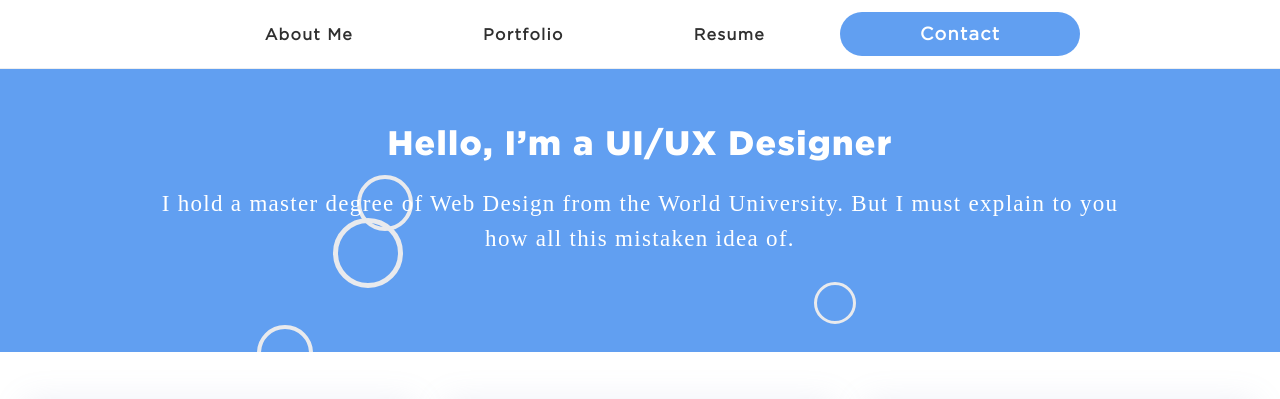
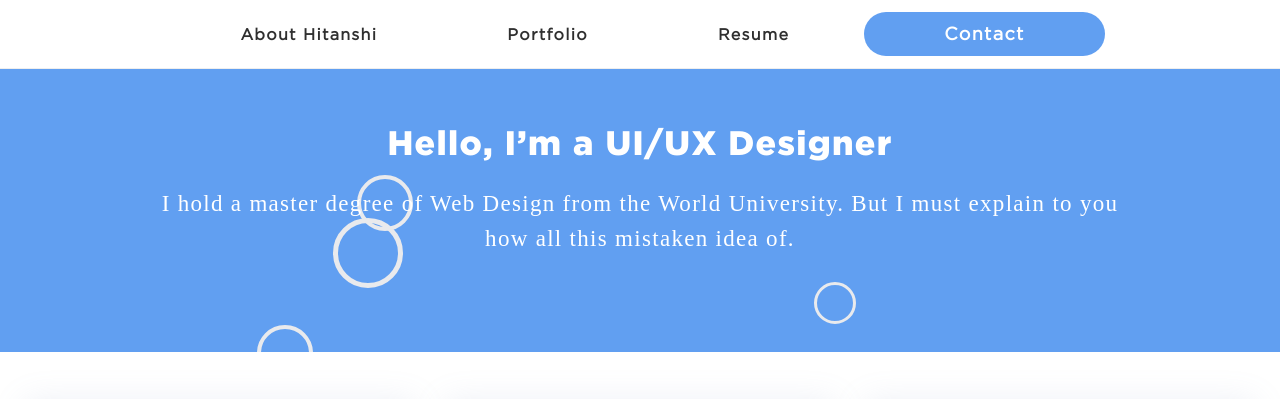
Before and after one commit to hitanshi-gambhir/My-Portfolio, a plain HTML site: page index.html in a window 1280 px wide. Shown: the top 399 px of the page. Drawn offline with nearby package versions, Linux system fonts and the light colour scheme; a script that the page names is missing; a web font is replaced by a local one.

Commit message:
about hitanshi instead of about me

```diff
--- a/index.html
+++ b/index.html
@@ -35,7 +35,7 @@
                                                 <a class="nav-link" href="index.php"><span class="address-icon hme_icon"><i class="fa fa-home" aria-hidden="true"></i></span></a>
                                             </li> -->
                                             <li class="nav-item">
-                                                <a class="nav-link" href="aboutUs.php">About Me</a>
+                                                <a class="nav-link" href="aboutUs.php">About Hitanshi</a>
                                             </li>
                                             <li class="nav-item">
                                                 <a class="nav-link" href="javascript:;">Portfolio</a>
```
